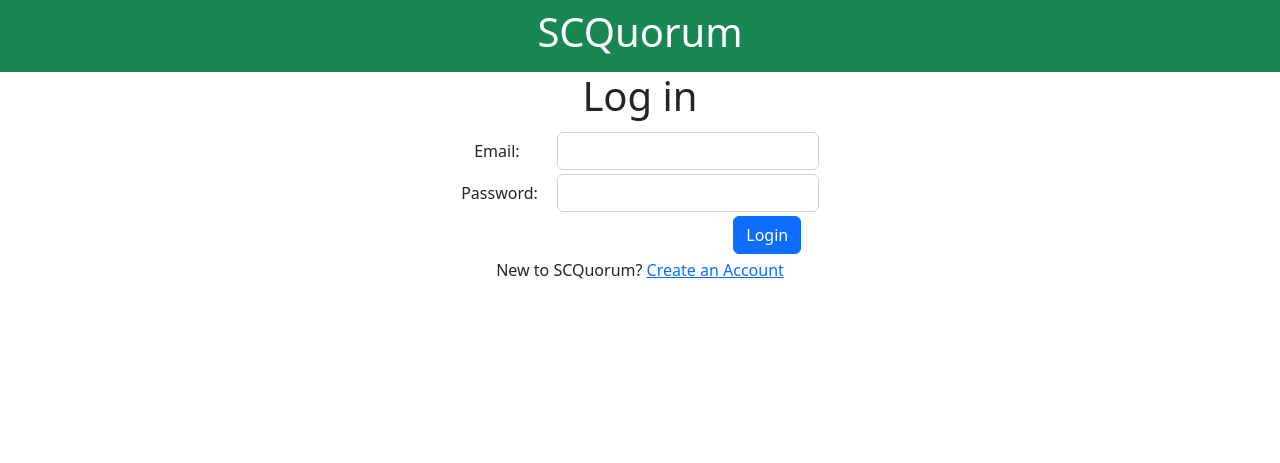
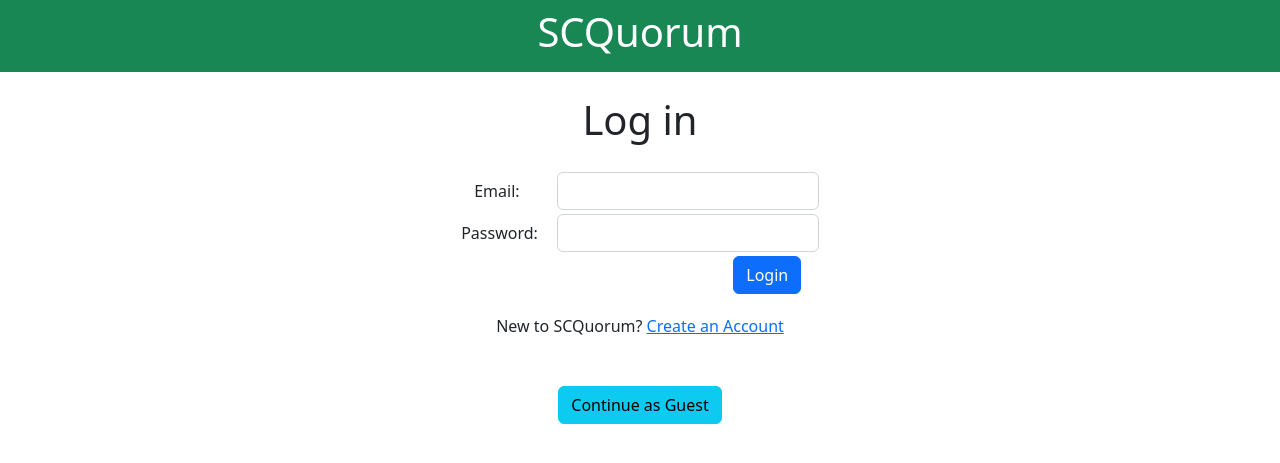
Before and after one commit to czmud/SCQuorum, a Flask app: page / in a window 1280 px wide. Shown: the top 463 px of the page. Run offline with Flask 2, Linux system fonts and the light colour scheme.

Commit message:
Add button to allow guest sign in

```diff
--- a/flask_app/templates/index.html
+++ b/flask_app/templates/index.html
@@ -3,7 +3,7 @@
 {% block page_content %}
 
         <div class="col">
-            <h1>Log in </h1>
+            <h1 class="my-4">Log in </h1>
             {% with messages = get_flashed_messages(category_filter=["login"]) %}
             {% if messages %}
             {% for message in messages %}
@@ -32,10 +32,18 @@
                     </div>
                 </form>
             </div>
-            <p>
+            <p class="my-3">
                 New to SCQuorum?
                 <a href="/registration/">Create an Account</a>
             </p>
+            <div class="my-5">
+                <form action='/user_login' method='post'>
+                    <input type="hidden" name="email" value="guestaccount@mail.com">
+                    <input type="hidden" name="password" value="password">
+                    <button type="submit" class="btn btn-info">Continue as Guest</button>
+                </form>
+            </div>
+
         </div>
 
 {% endblock %}
```
Also changed, not shown: flask_app/templates/registration.html (+9 -2 lines).
